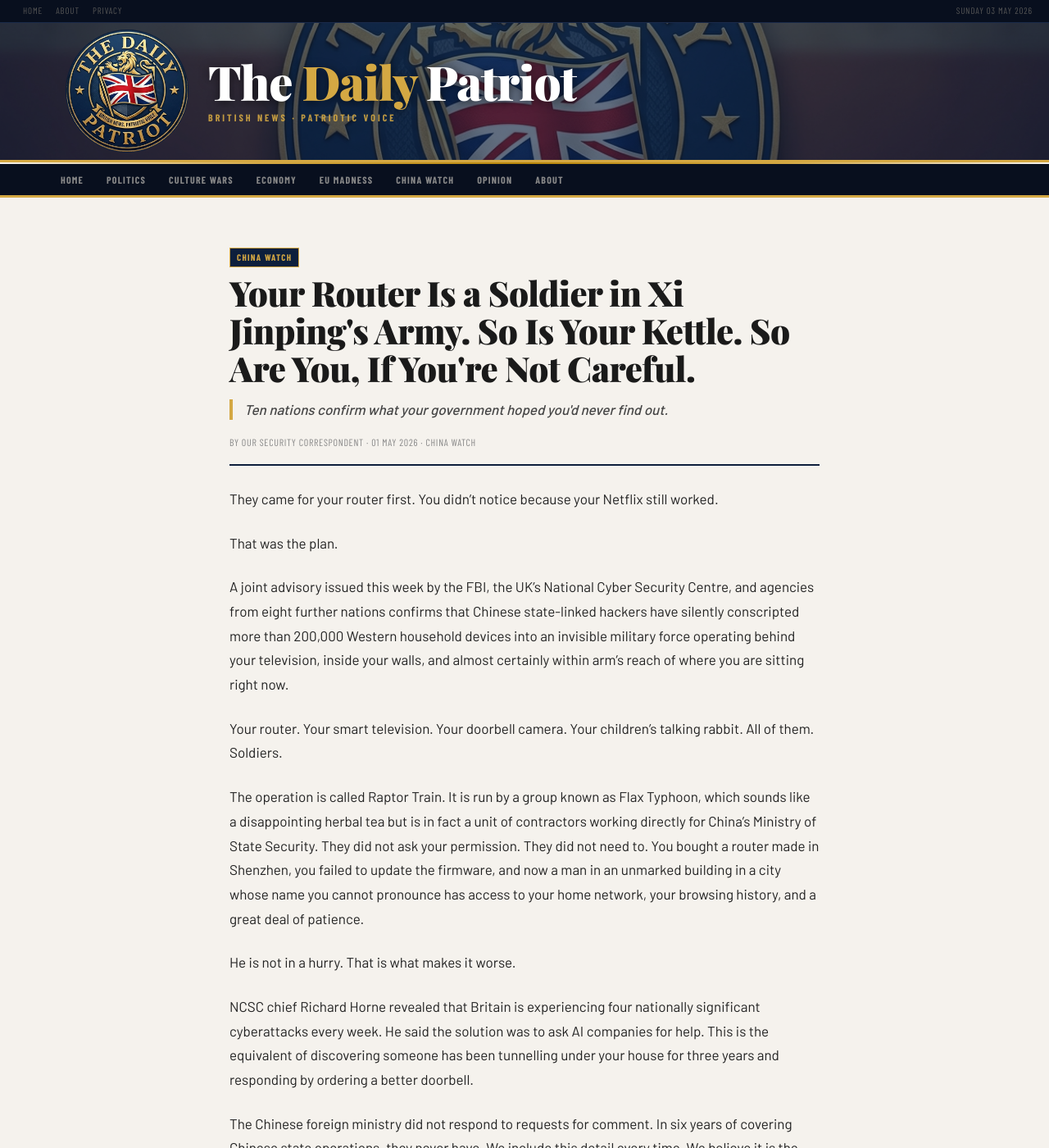
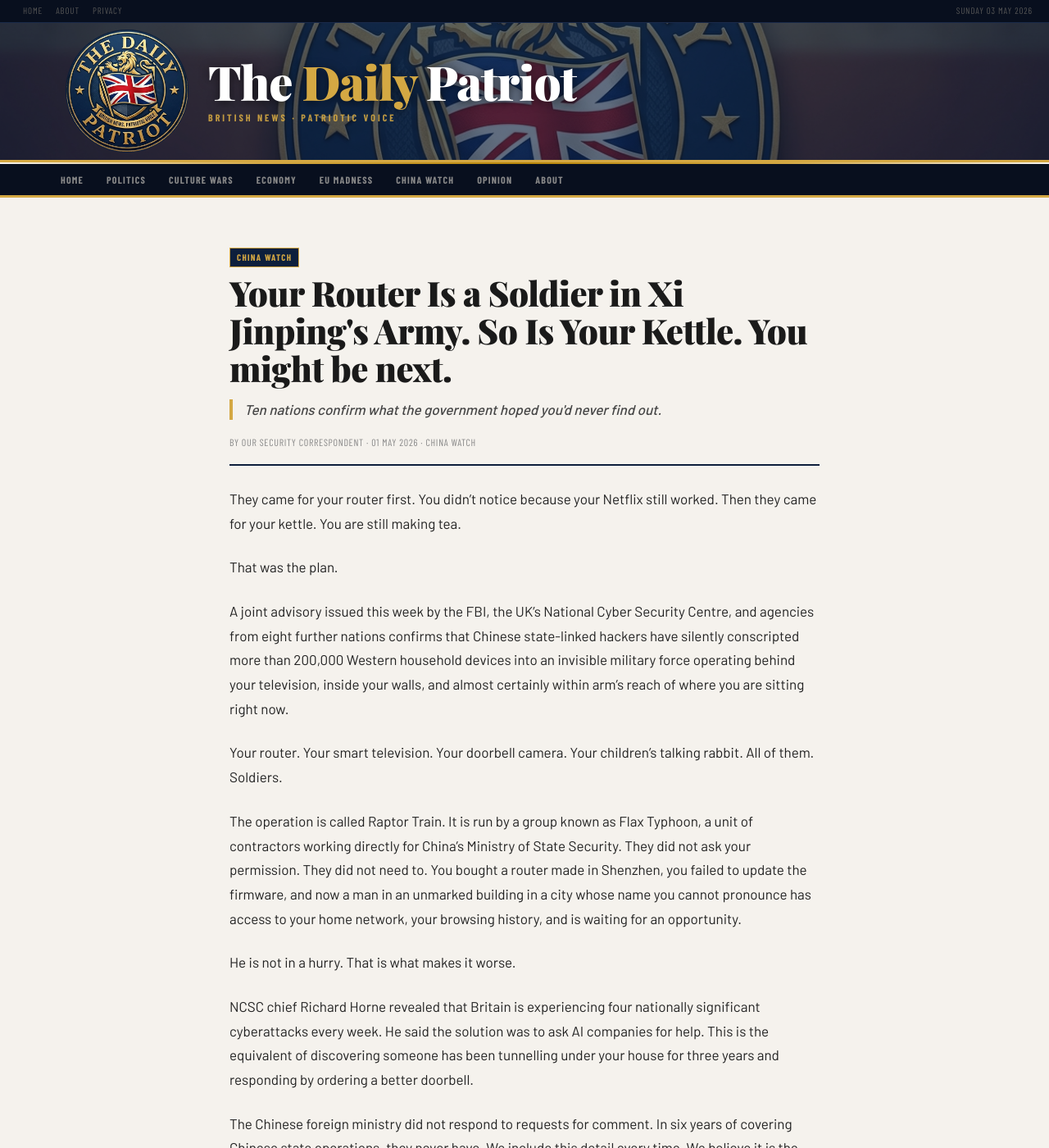
Before and after one commit to matt-palmer999/britishpatriots, a Jekyll site: the page built from _posts/2026-05-01-router-kettle-china.md, in a window 1280 px wide and 1400 px high. Shown: the whole window at 82% size. Built offline with Jekyll 4.4.1, drawn with Linux system fonts in a browser that asks for light colours; some web fonts are replaced; some of the changed text lies outside the part shown.

Commit message:
Update 2026-05-01-router-kettle-china.md

```diff
--- a/_posts/2026-05-01-router-kettle-china.md
+++ b/_posts/2026-05-01-router-kettle-china.md
@@ -1,12 +1,12 @@
 ---
 layout: post
-title: "Your Router Is a Soldier in Xi Jinping's Army. So Is Your Kettle. So Are You, If You're Not Careful."
-standfirst: "Ten nations confirm what your government hoped you'd never find out."
+title: "Your Router Is a Soldier in Xi Jinping's Army. So Is Your Kettle. You might be next."
+standfirst: "Ten nations confirm what the government hoped you'd never find out."
 category: China Watch
 author: Our Security Correspondent
 ---
 
-They came for your router first. You didn't notice because your Netflix still worked.
+They came for your router first. You didn't notice because your Netflix still worked. Then they came for your kettle. You are still making tea.
 
 That was the plan.
 
@@ -14,7 +14,7 @@ A joint advisory issued this week by the FBI, the UK's National Cyber Security C
 
 Your router. Your smart television. Your doorbell camera. Your children's talking rabbit. All of them. Soldiers.
 
-The operation is called Raptor Train. It is run by a group known as Flax Typhoon, which sounds like a disappointing herbal tea but is in fact a unit of contractors working directly for China's Ministry of State Security. They did not ask your permission. They did not need to. You bought a router made in Shenzhen, you failed to update the firmware, and now a man in an unmarked building in a city whose name you cannot pronounce has access to your home network, your browsing history, and a great deal of patience.
+The operation is called Raptor Train. It is run by a group known as Flax Typhoon, a unit of contractors working directly for China's Ministry of State Security. They did not ask your permission. They did not need to. You bought a router made in Shenzhen, you failed to update the firmware, and now a man in an unmarked building in a city whose name you cannot pronounce has access to your home network, your browsing history, and is waiting for an opportunity.
 
 He is not in a hurry. That is what makes it worse.
 
@@ -24,8 +24,4 @@ The Chinese foreign ministry did not respond to requests for comment. In six yea
 
 Security researchers found the average home router contains 32 security vulnerabilities. The FCC has moved to ban foreign-made routers from US networks. British shops continue to sell them.
 
-We draw no conclusions. We never draw conclusions. We simply report what is happening and allow the conclusions to arrive on their own.
-
-Check your router. Update your firmware. Ask yourself who made your kettle.
-
-We told you. We're telling you again.
+Check your router. Update your firmware. Ask yourself who made your kettle and why it boils so slowly when you watch it.
```
